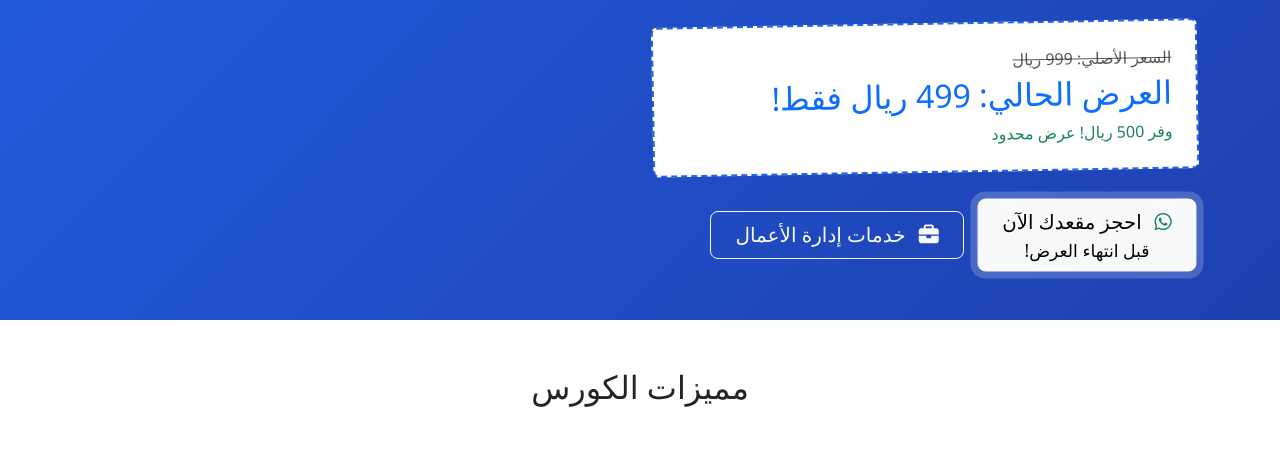
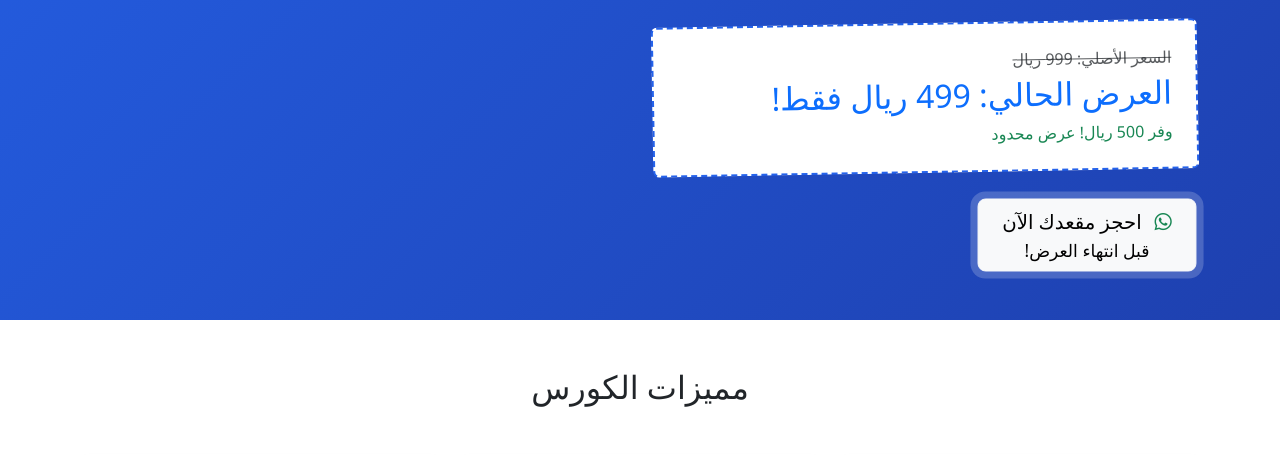
Before and after one commit to Abdualzizsm/cors, a Flask app: page / in a window 1280 px wide. Shown: the part 641-1096 px from the top of the page. Run offline with Flask 3, Linux system fonts and the light colour scheme.

Commit message:
إزالة زر خدمات إدارة الأعمال من قسم Hero

```diff
--- a/templates/index.html
+++ b/templates/index.html
@@ -29,10 +29,6 @@
                         <i class="fab fa-whatsapp text-success me-2"></i>
                         احجز مقعدك الآن
                         <small class="d-block">قبل انتهاء العرض!</small>
-                    </a>
-                    <a href="{{ url_for('services') }}" class="btn btn-outline-light btn-lg px-4">
-                        <i class="fas fa-briefcase me-2"></i>
-                        خدمات إدارة الأعمال
                     </a>
                 </div>
             </div>
```
